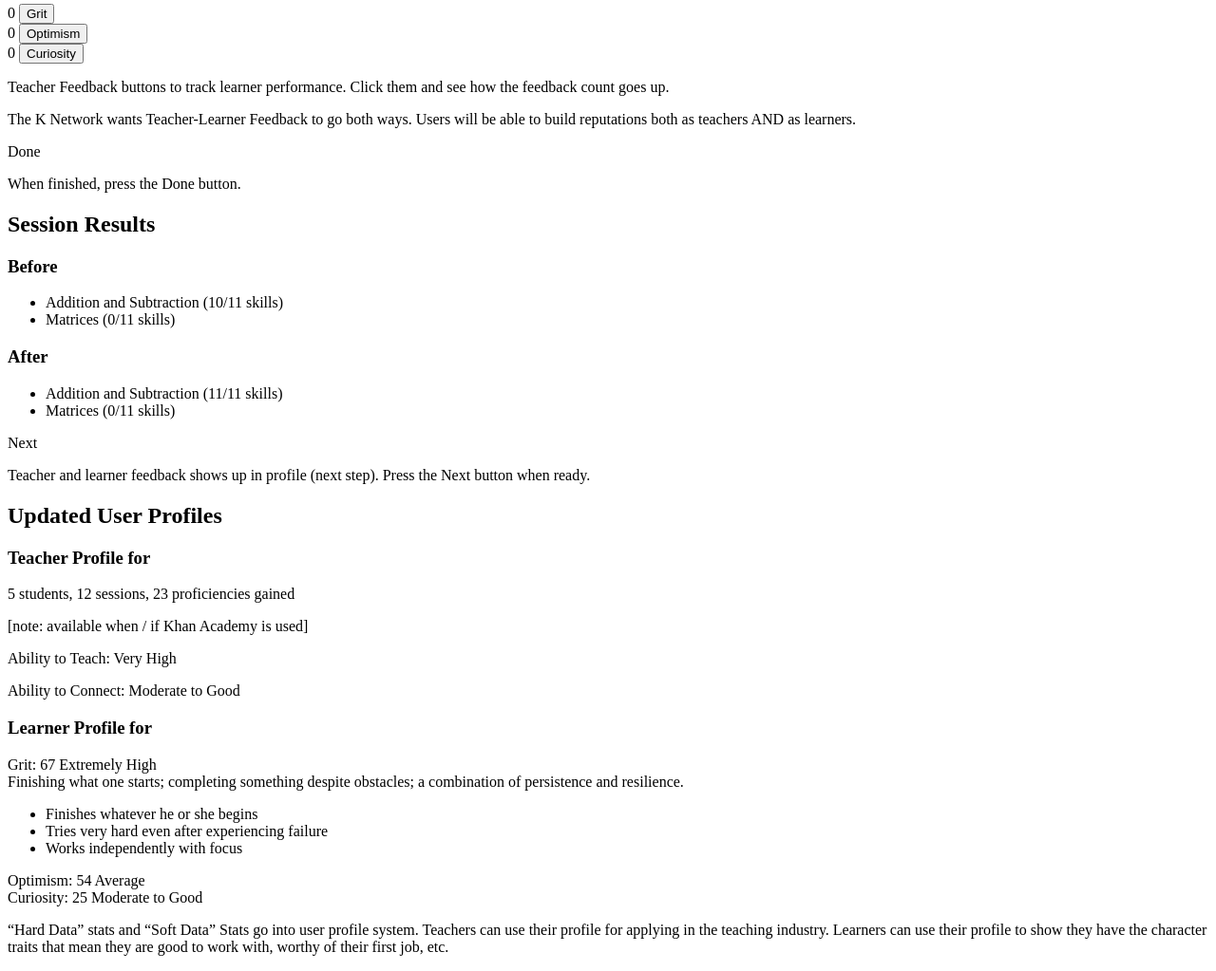
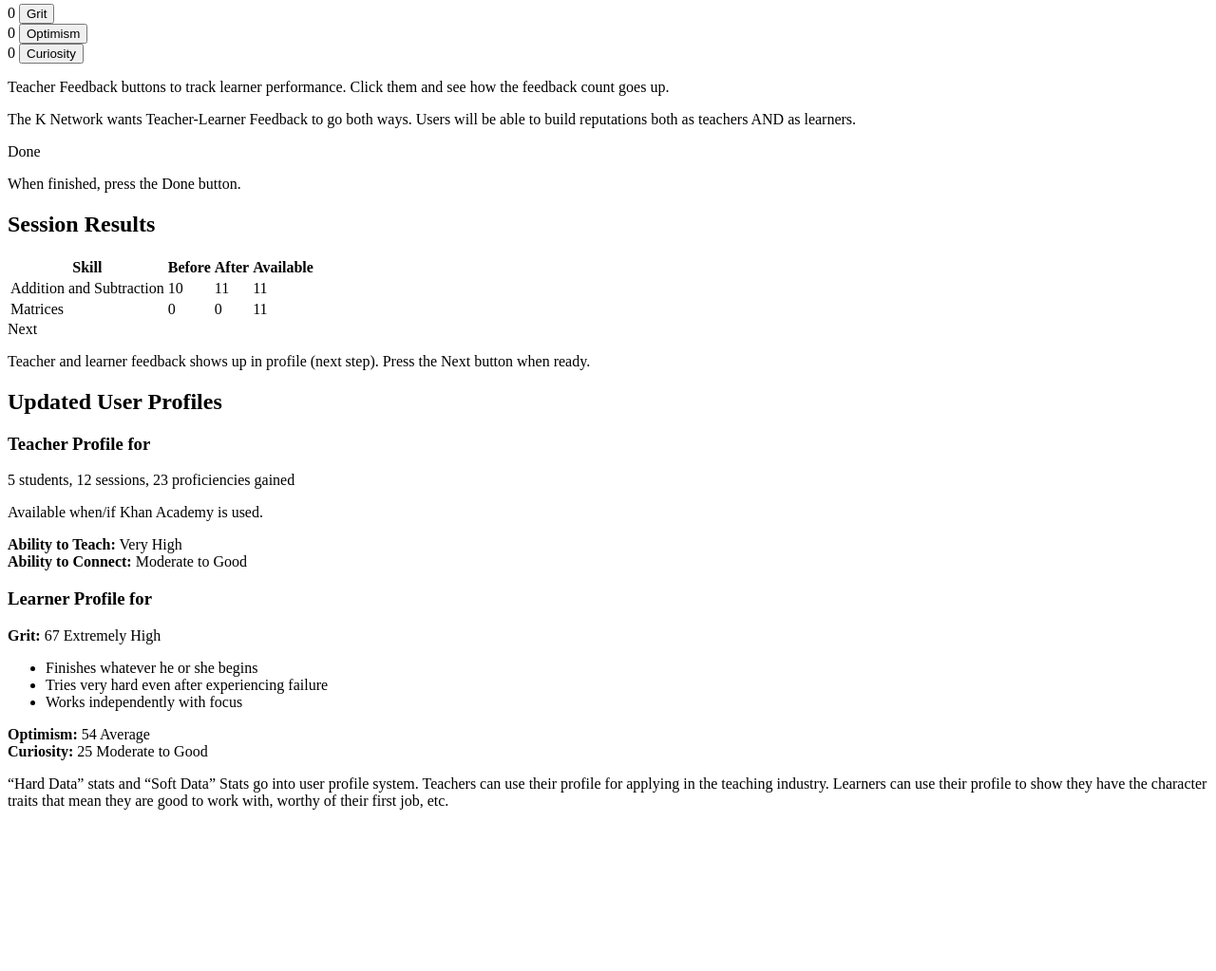
Before and after one commit to oddbird/knet, a Django app: template templates/demo.html in a window 1280 px wide. Shown: the part 1046-2069 px from the top of the page at 95% size. After the commit the page ends 1899 px from the top, so only its background shows below. Run offline with Django 3.2, Linux system fonts and the light colour scheme; the template is opened without the code that fills it, so the values that code supplies are empty; some libraries are stand-ins or nearby versions.

Commit message:
Wireframe results and profiles

```diff
--- a/sass/general/_type.scss
+++ b/sass/general/_type.scss
@@ -45,6 +45,8 @@
 
   p, ul, ol, pre { @include trailer; }
 
+  ul { list-style: disc; }
+
   code, .code {
     @include mono;
     @include adjust-font-size-to($xxsmallpx,1);
--- a/templates/demo.html
+++ b/templates/demo.html
@@ -144,33 +144,27 @@
   <div class="step">
     <h2><label for="results-toggle">Session Results</label></h2>
     <div class="results-content">
-      <div class="data-before">
-        <h3>Before</h3>
-        <ul>
-          <li>
-            Addition and Subtraction
-            <span class="topic-status">(10/11 skills)</span>
-          </li>
-          <li>
-            Matrices
-            <span class="topic-status">(0/11 skills)</span>
-          </li>
-        </ul>
-      </div>
 
-      <div class="data-after">
-        <h3>After</h3>
-        <ul>
-          <li>
-            Addition and Subtraction
-            <span class="topic-status">(11/11 skills)</span>
-          </li>
-          <li>
-            Matrices
-            <span class="topic-status">(0/11 skills)</span>
-          </li>
-        </ul>
-      </div>
+      <table class="results-table">
+        <thead>
+          <th>Skill</th>
+          <th>Before</th>
+          <th>After</th>
+          <th>Available</th>
+        </thead>
+        <tr class="yay">
+          <td>Addition and Subtraction</td>
+          <td>10</td>
+          <td>11</td>
+          <td>11</td>
+        </tr>
+        <tr>
+          <td>Matrices</td>
+          <td>0</td>
+          <td>0</td>
+          <td>11</td>
+        </tr>
+      </table>
 
       <label for="profiles-toggle" class="next-button">Next</label>
       <p class="instructions">
@@ -183,42 +177,44 @@
   <div class="step">
     <h2><label for="profiles-toggle">Updated User Profiles</label></h2>
     <div class="profiles-content">
+
       <div class="teacher-profile">
         <h3>Teacher Profile for <span class="teacher-name"></span></h3>
         <div class="hard-data">
           <p>5 students, 12 sessions, 23 proficiencies gained</p>
-          <p>[note: available when / if Khan Academy is used]</p>
+          <p class="instructions">Available when/if Khan Academy is used.</p>
         </div>
-        <div class="soft-data">
-          <p>Ability to Teach: Very High</p>
-          <p>Ability to Connect: Moderate to Good</p>
+        <div class="measure">
+          <strong class="property">Ability to Teach:</strong>
+          <span class="rating">Very High</span>
+        </div>
+        <div class="measure">
+          <strong class="property">Ability to Connect:</strong>
+          <span class="rating">Moderate to Good</span>
         </div>
       </div>
 
       <div class="learner-profile">
         <h3>Learner Profile for <span class="learner-name"></span></h3>
-        <div class="grit">
-          Grit:
-          <span>67</span>
-          <span>Extremely High</span>
-          <div class="description">
-            Finishing what one starts; completing something despite obstacles; a combination of persistence and resilience.
-            <ul>
-              <li>Finishes whatever he or she begins</li>
-              <li>Tries very hard even after experiencing failure</li>
-              <li>Works independently with focus</li>
-            </ul>
-          </div>
+        <div class="measure">
+          <strong class="property">Grit:</strong>
+          <span class="value">67</span>
+          <span class="rating">Extremely High</span>
+          <ul class="description">
+            <li>Finishes whatever he or she begins</li>
+            <li>Tries very hard even after experiencing failure</li>
+            <li>Works independently with focus</li>
+          </ul>
         </div>
-        <div class="optimism">
-          Optimism:
-          <span>54</span>
-          <span>Average</span>
+        <div class="measure">
+          <strong class="property">Optimism:</strong>
+          <span class="value">54</span>
+          <span class="rating">Average</span>
         </div>
-        <div class="curiosity">
-          Curiosity:
-          <span>25</span>
-          <span>Moderate to Good</span>
+        <div class="measure">
+          <strong class="property">Curiosity:</strong>
+          <span class="value">25</span>
+          <span class="rating">Moderate to Good</span>
         </div>
       </div>
 
```
Also changed, not shown: sass/modules/_demo.scss (+45 -1 lines), static/css/screen.css (+73 -3 lines).
